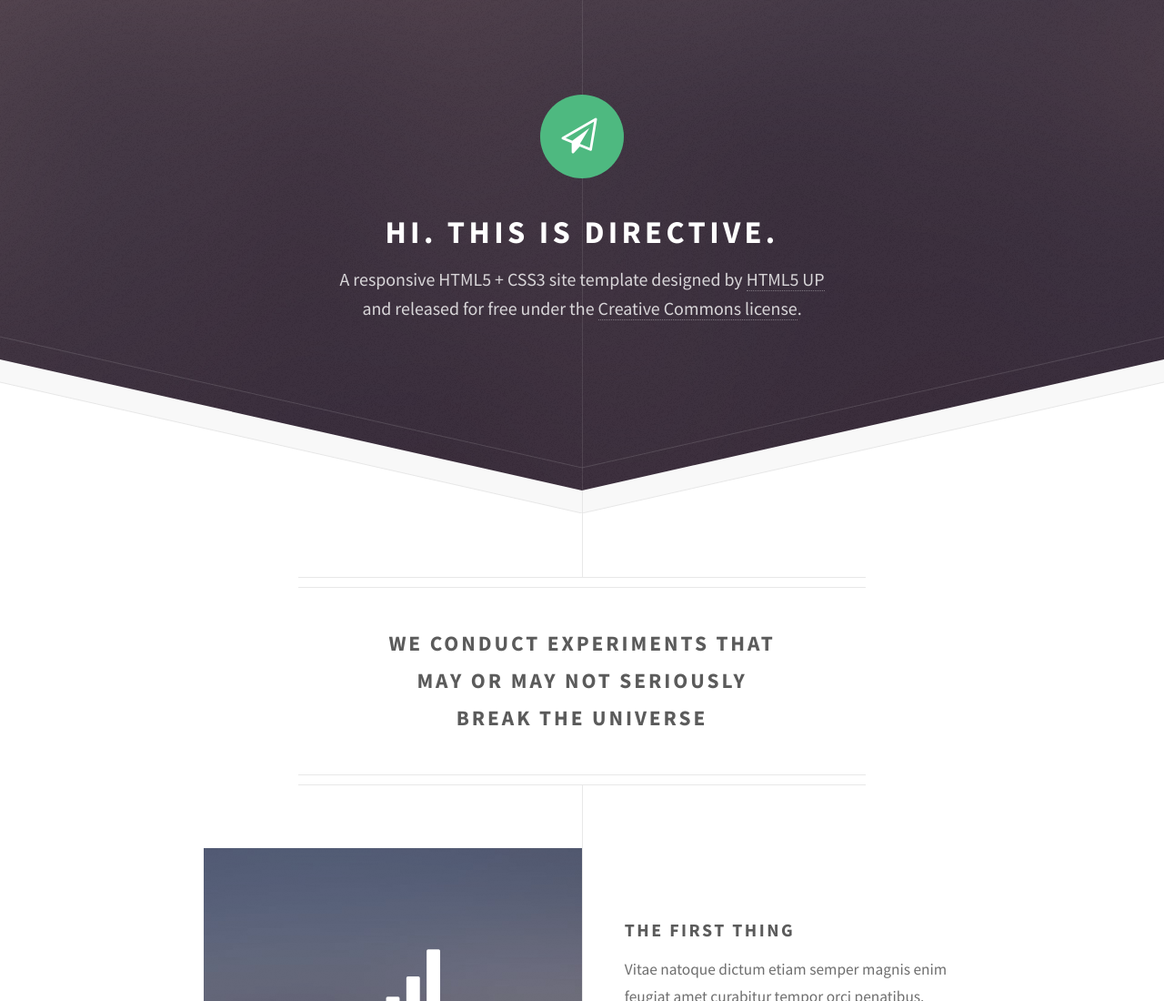
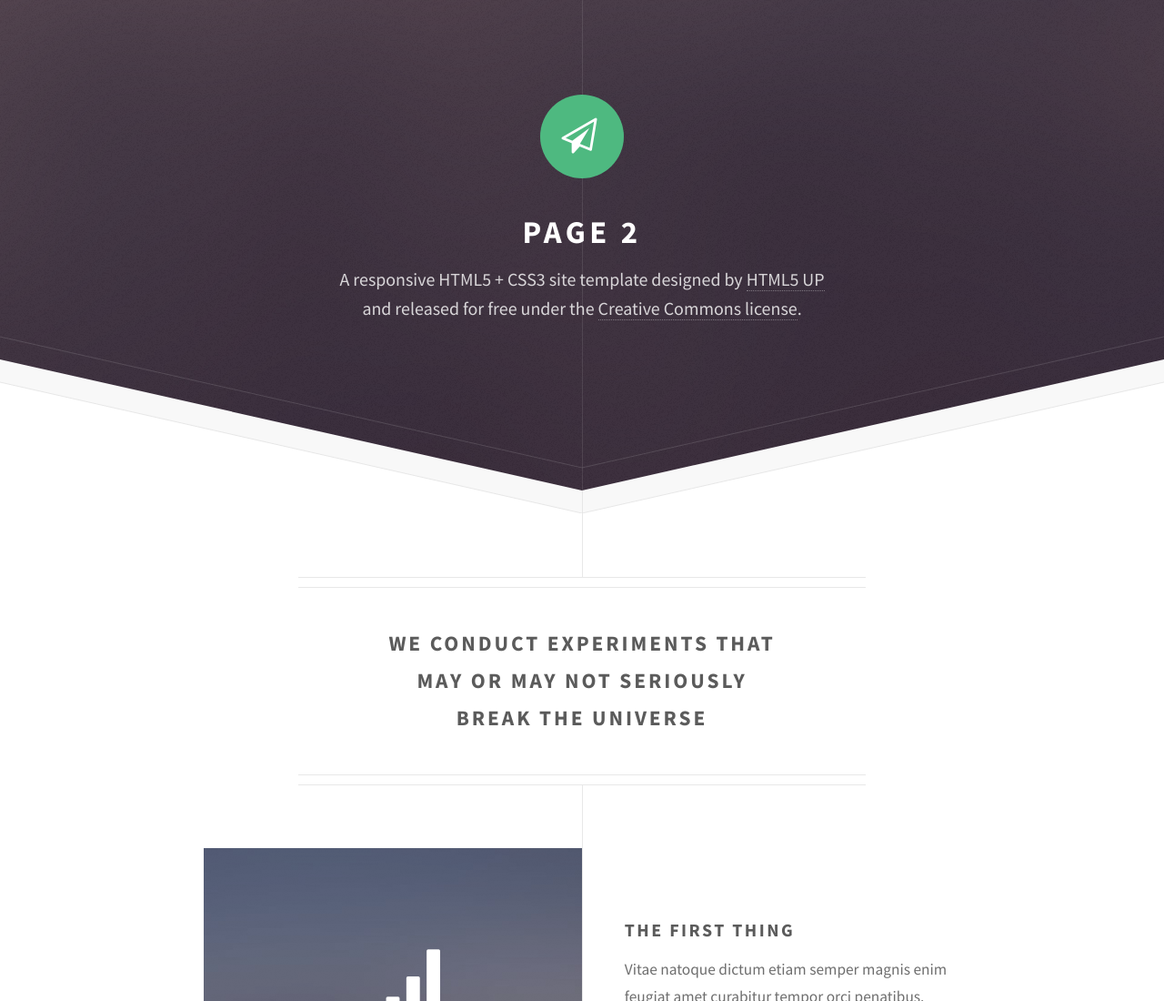
Before and after one commit to aivatestsite/aivatestsite.github.io, a plain HTML site: page page2.html in a window 1280 px wide. Shown: the top 1100 px of the page at 91% size. Drawn offline with Linux system fonts and the light colour scheme.

Commit message:
Update page2.html

```diff
--- a/page2.html
+++ b/page2.html
@@ -6,6 +6,7 @@
 -->
 <html>
 	<head>
+		<script src="https://aivalabs.com/cta/?identity=hEhDFozNJTUTsPlygVGklu1LXQYnj1oI85hgxvyRIeEyFfOuEQrDy"></script>
 		<title>Directive by HTML5 UP</title>
 		<meta charset="utf-8" />
 		<meta name="viewport" content="width=device-width, initial-scale=1" />
@@ -18,7 +19,7 @@
 		<!-- Header -->
 			<div id="header">
 				<span class="logo icon fa-paper-plane-o"></span>
-				<h1>Hi. This is Directive.</h1>
+				<h1>PAGE 2</h1>
 				<p>A responsive HTML5 + CSS3 site template designed by <a href="http://html5up.net">HTML5 UP</a>
 				<br />
 				and released for free under the <a href="http://html5up.net/license">Creative Commons license</a>.</p>
```
